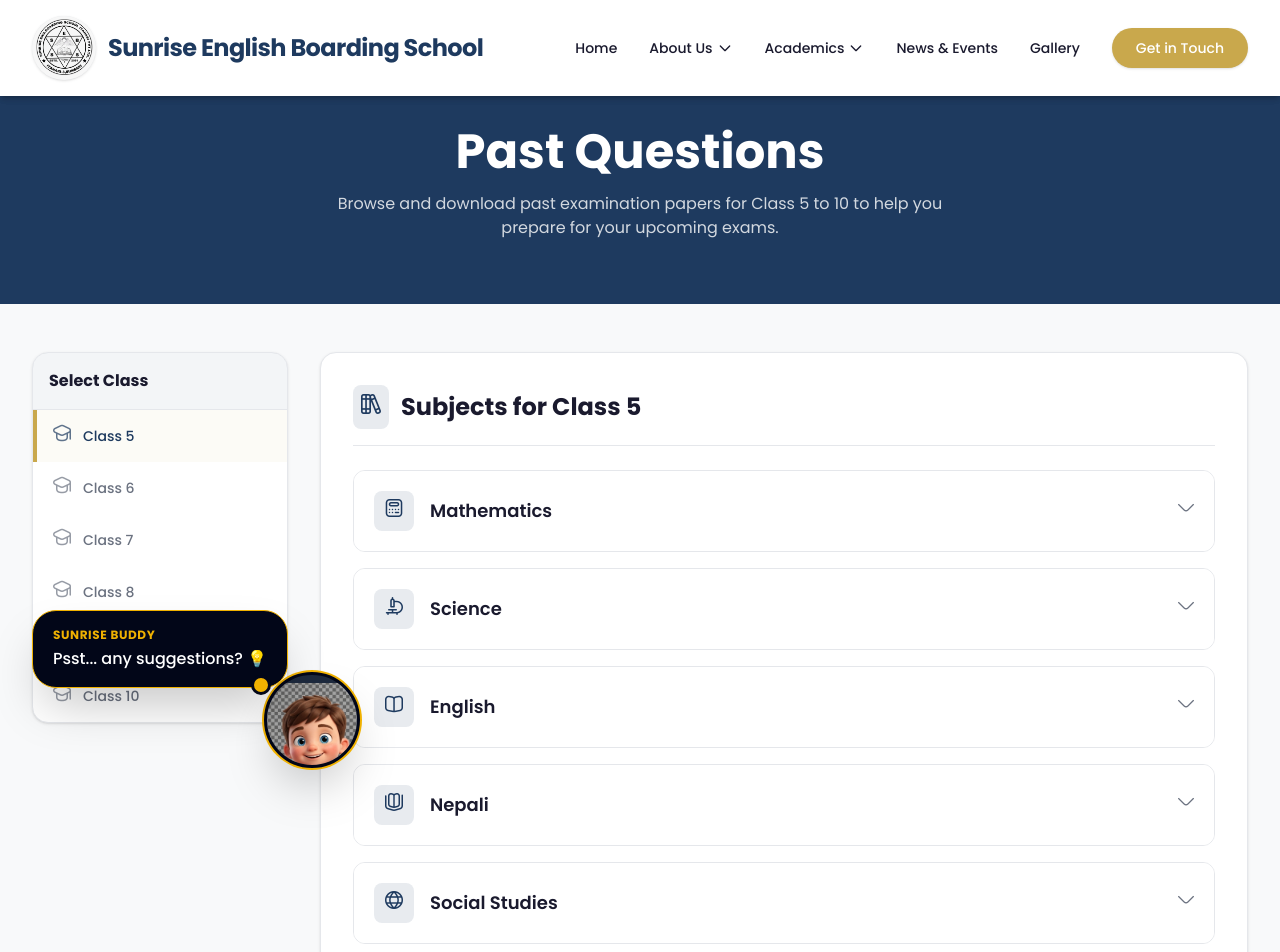
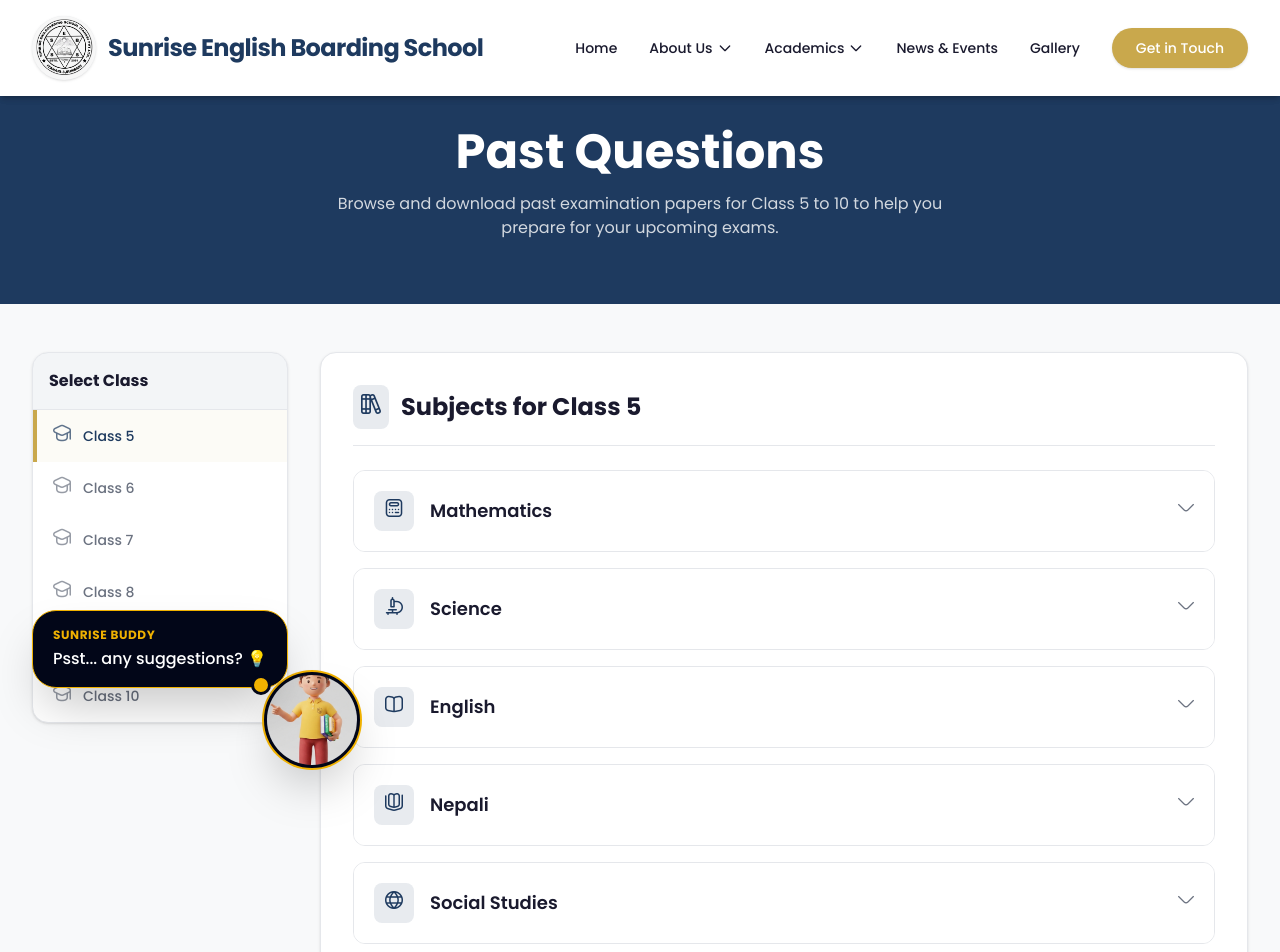
Before and after one commit to nispal155/sunrise-school, a Next.js app: page /past-questions in a window 1280 px wide. Shown: the top 952 px of the page. Built offline with nearby package versions, Linux system fonts and the light colour scheme.

Commit message:
style: replace floating suggestion icon with high quality 3D render and update crop

```diff
--- a/src/components/FloatingSuggestionIcon.tsx
+++ b/src/components/FloatingSuggestionIcon.tsx
@@ -62,7 +62,7 @@ export default function FloatingSuggestionIcon() {
             alt="Suggestion Box"
             fill
             sizes="(max-width: 768px) 80px, 96px"
-            className="object-cover scale-[2.5] origin-top object-top mt-1 md:mt-2 pointer-events-none"
+            className="object-cover scale-[1.75] md:scale-[2] object-[50%_10%] mt-1 md:mt-2 pointer-events-none"
           />
         </motion.div>
       </Link>
```
Also changed, not shown: public/boy-icon.png.
